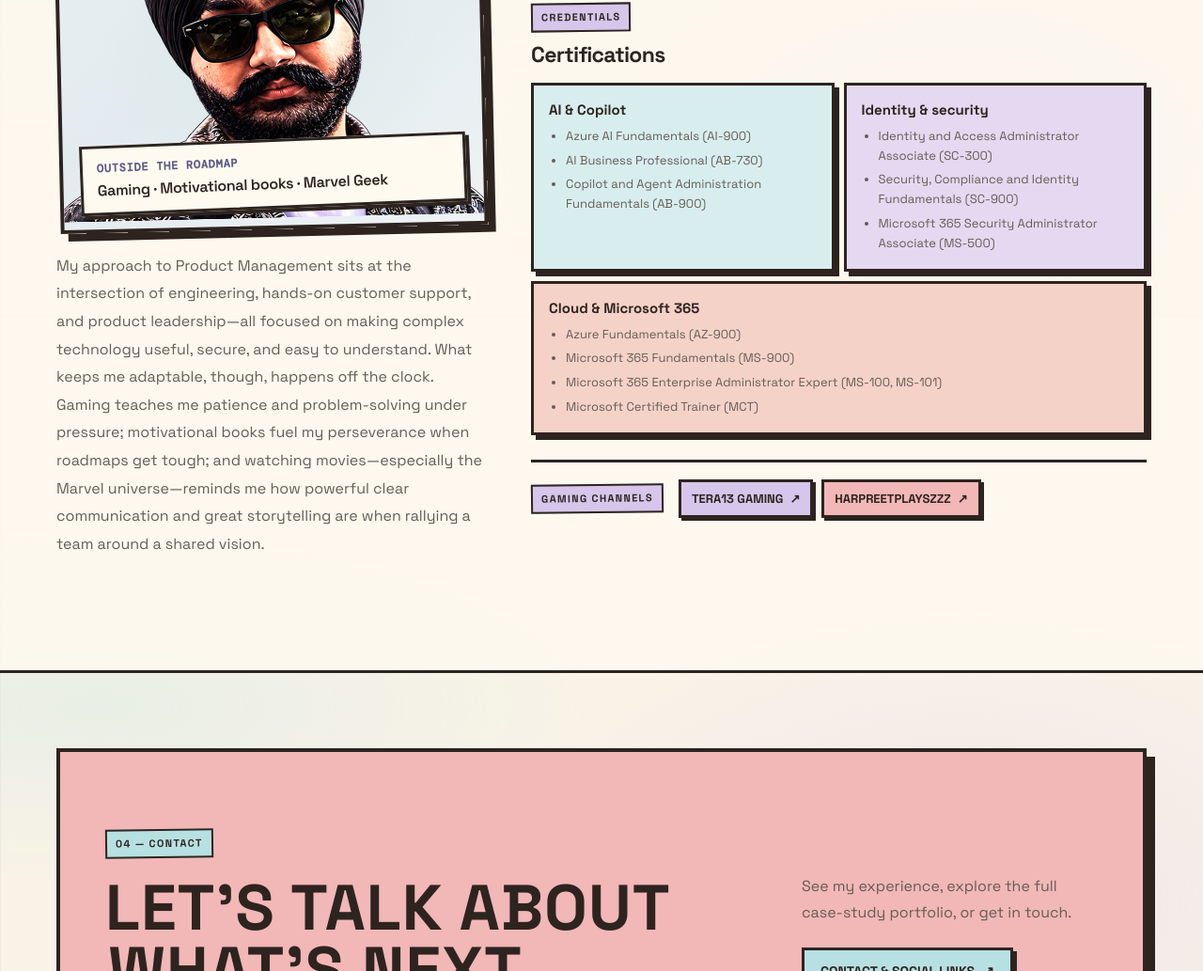
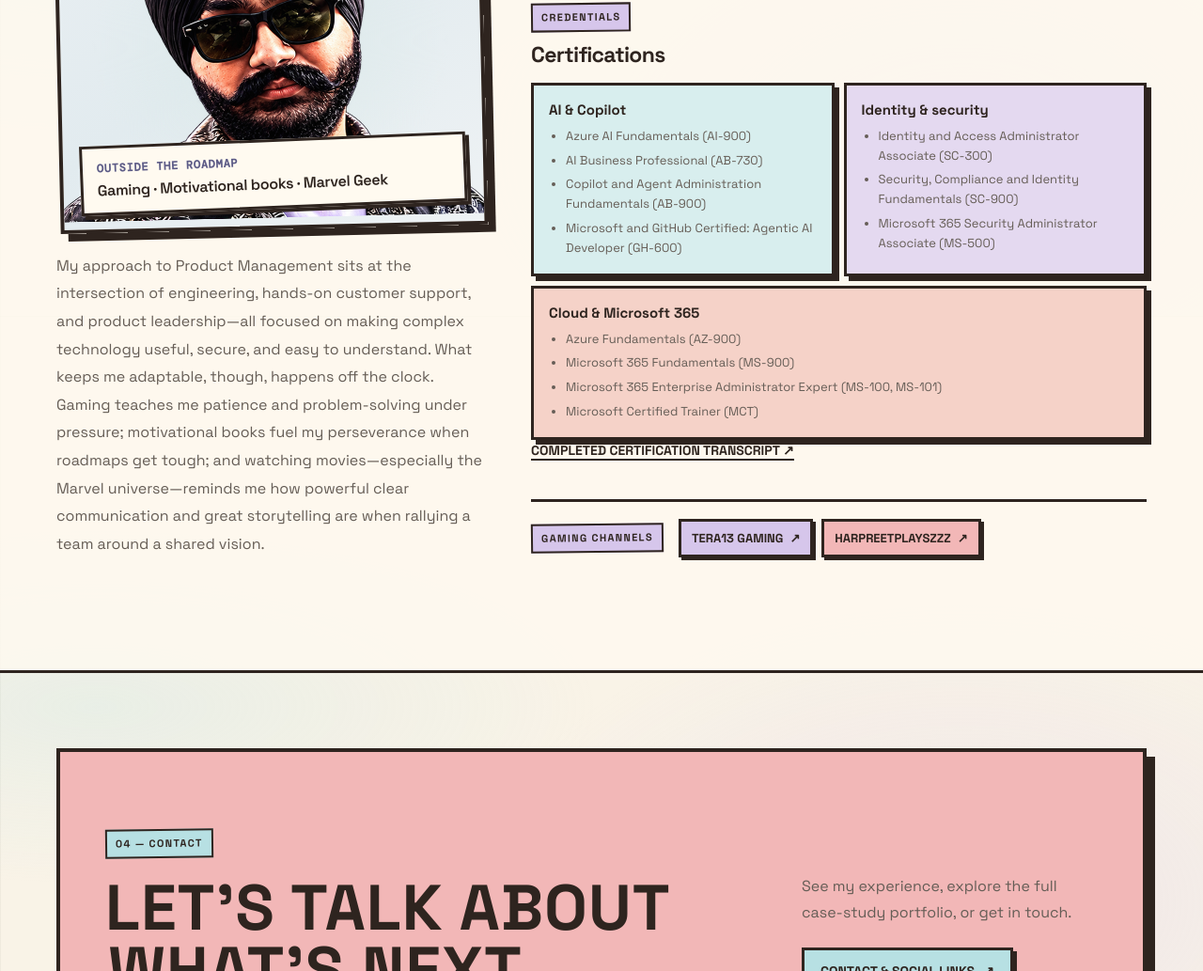
Before and after one commit to HarpreetSMatharoo/harpreetsmatharoo.github.io, a plain HTML site: page index.html in a window 1280 px wide. Shown: the part 5264-6297 px from the top of the page at 94% size. Drawn offline with nearby package versions, Linux system fonts and the light colour scheme.

Commit message:
Add GH-600 to home page credentials
Co-authored-by: Copilot <223556219+Copilot@users.noreply.github.com>

```diff
--- a/index.html
+++ b/index.html
@@ -365,6 +365,7 @@
                       <li>Azure AI Fundamentals (AI-900)</li>
                       <li>AI Business Professional (AB-730)</li>
                       <li>Copilot and Agent Administration Fundamentals (AB-900)</li>
+                      <li>Microsoft and GitHub Certified: Agentic AI Developer (GH-600)</li>
                     </ul>
                   </div>
                   <div class="credential-group">
@@ -385,6 +386,7 @@
                     </ul>
                   </div>
                 </div>
+                <p><a class="text-link" href="https://learn.microsoft.com/en-us/users/harpreet-msft/transcript/vy0k4ino2ljrylp" target="_blank" rel="noopener noreferrer">Completed Certification Transcript <span aria-hidden="true">↗</span></a></p>
               </section>
 
               <div class="about-channels">
```
